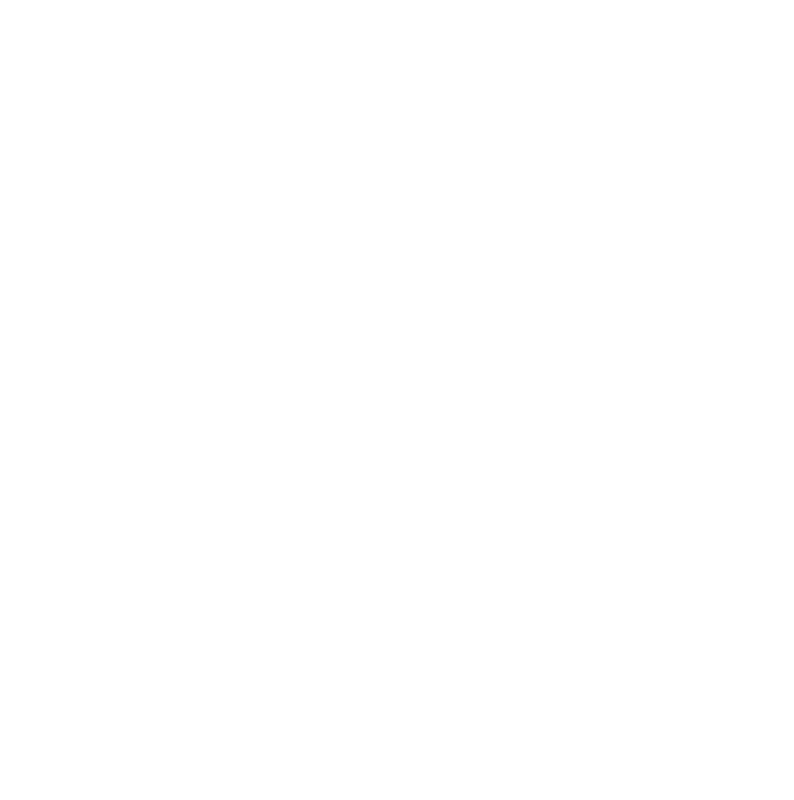
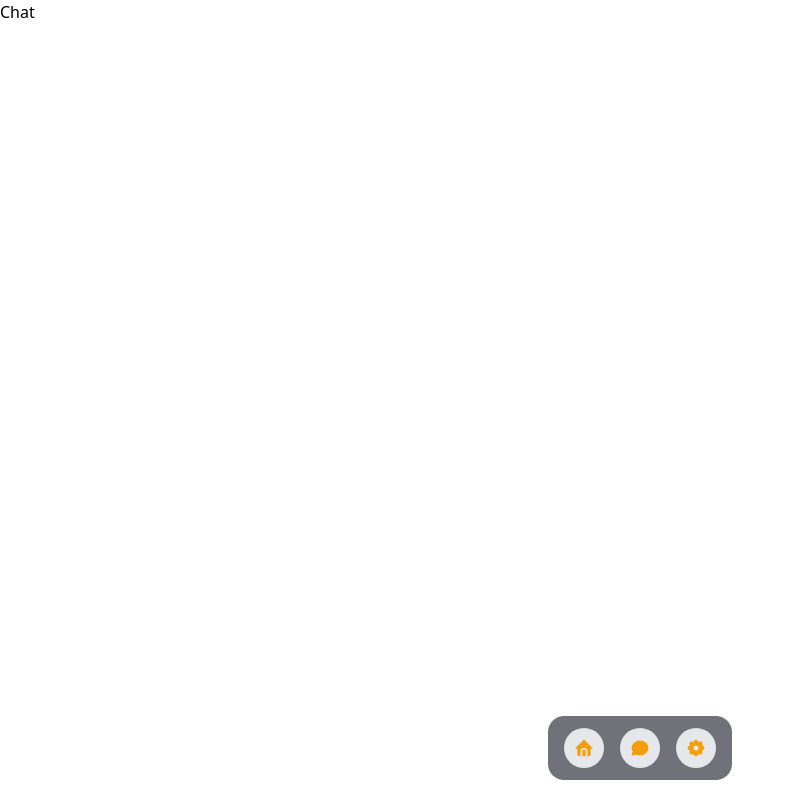
Before and after one commit to WadeTyler/Guided-Gospel-V4, a React (Vite) app in the folder frontend/: page /chat in a window 1280 px wide. Before the commit this address had no page. Shown: the whole page, without its empty margins (0-794 px from the left). Built offline with nearby package versions, Linux system fonts and the light colour scheme.

Commit message:
Settings Route added

```diff
--- a/frontend/src/App.tsx
+++ b/frontend/src/App.tsx
@@ -4,6 +4,8 @@
 import Home from './pages/Home';
 import Login from './pages/Login';
 import Signup from './pages/Signup';
+import Chat from './pages/Chat';
+import Settings from './pages/Settings';
 
 
 export default function App() {
@@ -13,6 +15,8 @@
         <Route path="/" element={<Home />} />
         <Route path="/login" element={<Login />} />
         <Route path="/signup" element={<Signup />} />
+        <Route path="/chat" element={<Chat />} />
+        <Route path="/settings" element={<Settings />} />
       </Routes>
     </Router>
   )
--- a/frontend/src/components/CTA.tsx
+++ b/frontend/src/components/CTA.tsx
@@ -28,7 +28,7 @@
 
           <div className="flex justify-center">
             <Button as="button" variant="large" className="rounded-2xl py-2">
-              <Link to="/signup">Chat with Guided</Link>
+              <Link to="/chat">Chat with Guided</Link>
             </Button>
           </div>
         </div>
--- a/frontend/src/components/Hero.tsx
+++ b/frontend/src/components/Hero.tsx
@@ -9,13 +9,6 @@
 import { Link } from "react-router-dom";
 export const Hero = () => {
 
-
-  // Flip Words
-
-  const words1 = ["Scripture", "Salvation", "Guidance",];
-  const words2 = ["Faith", "Jesus", "Truth"];
-
-  // #endregion
 
   const pattern = {
     y: -6,
--- /dev/null
+++ b/frontend/src/pages/Chat.tsx
@@ -0,0 +1,16 @@
+import React from 'react'
+import { Navbar } from '../components/floating-dock'
+
+const Chat = () => {
+  return (
+    <div>
+      <h1>Chat</h1>
+
+      <Navbar />
+
+
+    </div>
+  )
+}
+
+export default Chat
--- /dev/null
+++ b/frontend/src/pages/Settings.tsx
@@ -0,0 +1,9 @@
+import React from 'react'
+
+const Settings = () => {
+  return (
+    <div>Settings</div>
+  )
+}
+
+export default Settings
```
